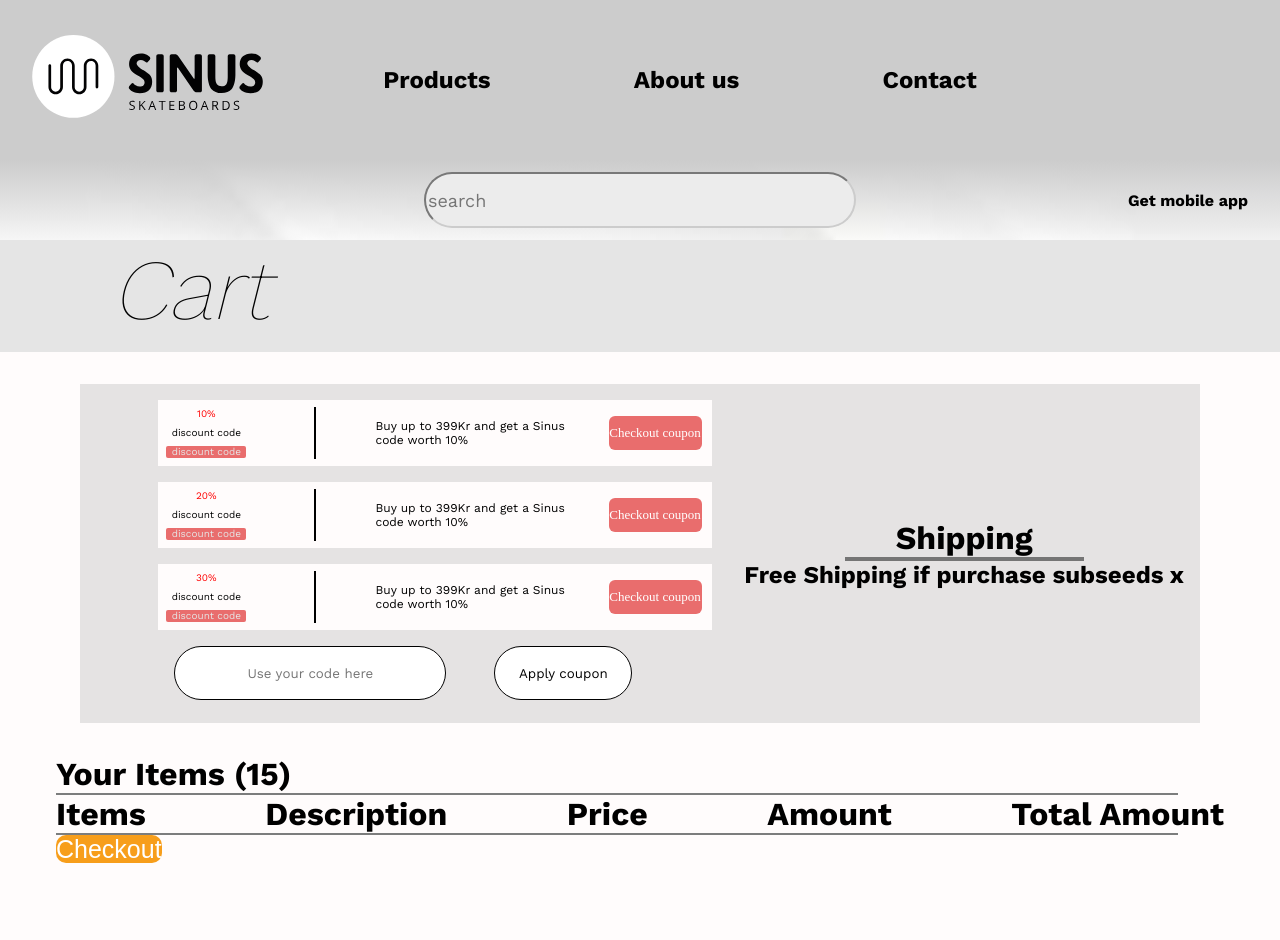
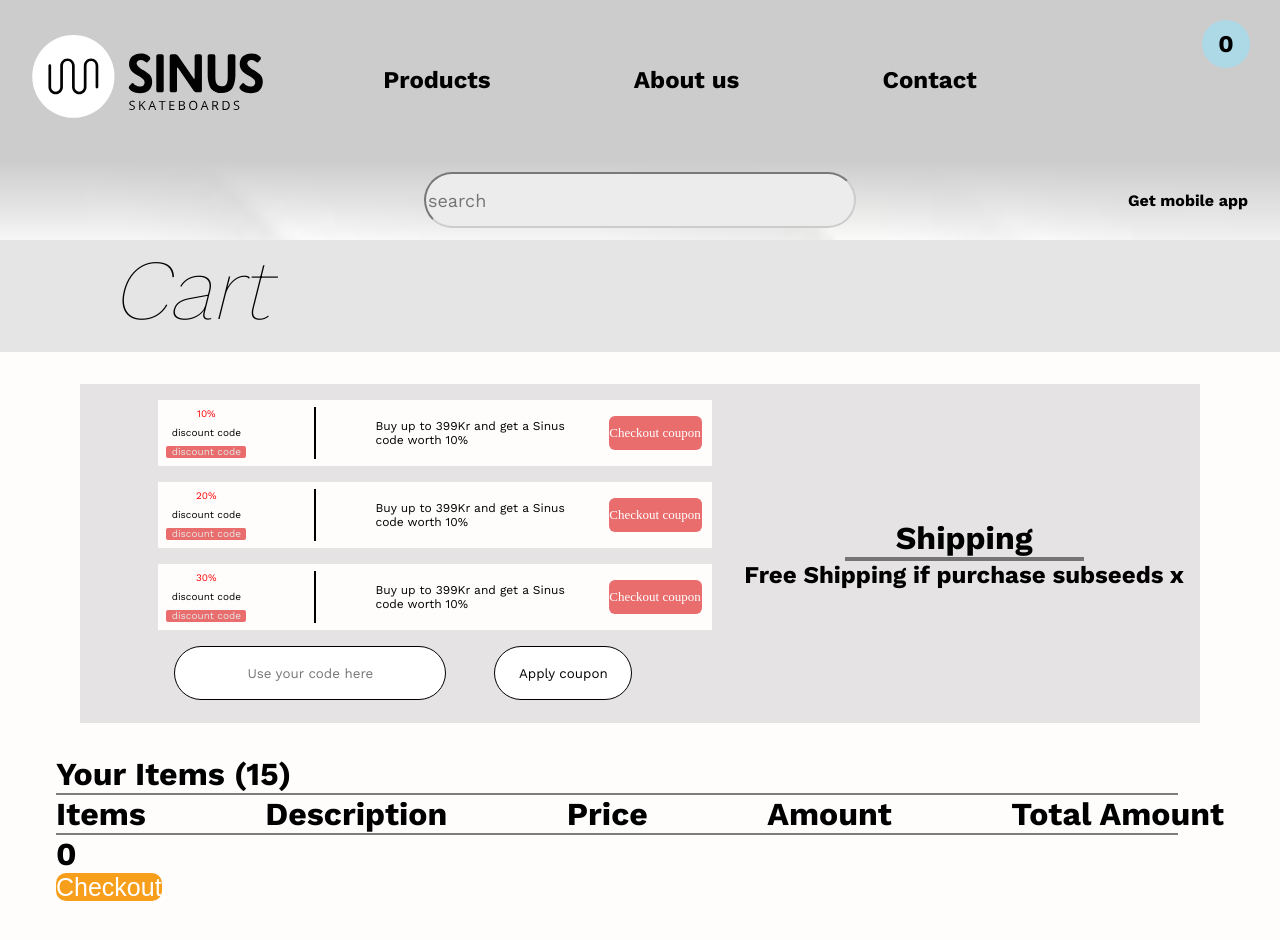
Before and after one commit to Nattzor/Sinius, a Vue app: page /Cart in a window 1280 px wide. Shown: the top 940 px of the page. Built offline with nearby package versions, Linux system fonts and the light colour scheme; a web font is replaced by a local one.

Commit message:
cartheader add, cart totalamount add

```diff
--- a/src/components/Header.vue
+++ b/src/components/Header.vue
@@ -15,7 +15,8 @@
           <fa icon="fa-solid fa-heart" />
         </router-link>
         <router-link class="routerLinks" to="/Cart">
-          <fa icon="fa-solid fa-bag-shopping" />
+          <fa icon="fa-solid fa-bag-shopping"/>
+             <span class="total-amount">{{ cartItemCounter }}</span>
         </router-link>
       </div>
     </div>
@@ -30,7 +31,14 @@
 </template>
 
 <script>
-export default {};
+export default {
+
+  computed: {
+    cartItemCounter(){
+      return this.$store.getters.cartItemCounter
+    }
+  }
+};
 </script>
 
 <style>
@@ -87,4 +95,18 @@ export default {};
   background:#ececec;
   font-size: 18px;
 }
+  .total-amount {
+      align-items: center;
+      background: lightblue;
+      border-radius: 50%;
+      display: flex;
+      font-weight: bold;
+      height: 2rem;
+      justify-content: center;
+      padding: 0.5rem;
+      position: absolute;
+      right: 30px;
+      top: 20px;
+      width: 2rem;
+    }
 </style>
--- a/src/store/index.js
+++ b/src/store/index.js
@@ -39,39 +39,50 @@ export default new Vuex.Store({
       if(inCart){
         inCart.amount++
       }else{
-    state.cart.push({id: singleItem.id, amount: 1})
+    state.cart.push({id: singleItem.id, amount: 1, price: singleItem.price})
   }
   //localStorage.setItem("snius-cart", JSON.stringify(state.cart))
     },
     updateCartItem(state, {id, amount}){
       const inCart = state.cart.find(cartItem => cartItem.id == id)
-
       inCart.amount = amount
-    }
+    },
 
   },
   getters: {
-    getItemsByCategory: state => category => state.itemList.filter(itemList => itemList.category == category),
     cart(state){
       return state.cart.map(cartItem => ({
         id: cartItem.id,
         ...state.items[cartItem.id],
-        amount: cartItem.amount
+        amount: cartItem.amount,
+        price: cartItem.price
+
       }))
     },
+    cartItemCounter(state) {
+      return state.cart.length
+    },
+
     getItemsByCategory: state => category => state.items.filter(items => items.category == category),
     currentUser(state) {
       return state.currentUser;
     },
+    total(state){
+      let total = 0;
+      state.cart.forEach(cartItem => {
+        total += cartItem.price * cartItem.amount
+      })
+      return total;
+    }
   },
 
   actions: {
-    async authenticate(context, credentials) {
-      const response = await API.login(credentials.email, credentials.password);
-      console.log(response);
-      API.saveToken(response.data.token);
-      context.commit("saveAuthData", response.data);
-    },
+ //   async authenticate(context, credentials) {
+  //   const response = await API.login(credentials.email, credentials.password);
+   //  console.log(response);
+    //  API.saveToken(response.data.token);
+    //  context.commit("saveAuthData", response.data);
+   // },
     // addToCart(state, item) {
     //   state.cart.push(item);
     // },
@@ -96,9 +107,9 @@ export default new Vuex.Store({
       commit('saveItemsInCart', singleItem)
     },
     updateCart({commit}, {id, amount}){
-
       commit('updateCartItem', {id, amount})
     },
+
     async registerUser(context, credentials) {
       const response = await API.registerUser(credentials.email, credentials.name, credentials.password, credentials.address);
       API.saveToken(response.data.token);
--- a/src/views/Cart.vue
+++ b/src/views/Cart.vue
@@ -91,11 +91,11 @@
             {{cartItem.shortDesc}}
           </label>
            <label class="cart-price">{{cartItem.price}} Kr</label>
-
           <button @click="increase(cartItem)">+</button>
           {{cartItem.amount}}
           <button @click="decrease(cartItem)">-</button>
         </li>
+        <h1> {{total}} </h1>
         </div>
 </div>
 
@@ -123,14 +123,22 @@ export default {
   computed: {
     cart(){
       return this.$store.getters.cart
-  }},
+  },
+ total(){
+            return this.$store.getters.total;
+        }
+  },
   methods: {
     increase(cartItem){
       this.$store.dispatch('updateCart', {id: cartItem.id, amount: cartItem.amount++})
     },
     decrease(cartItem){
+      if (this.cartItem.amount === 0){
+      this.cartItem.amount = +1
+      }
       this.$store.dispatch('updateCart', {id: cartItem.id, amount: cartItem.amount--})
-    }
+    },
+
   }
 }
 </script>
```
